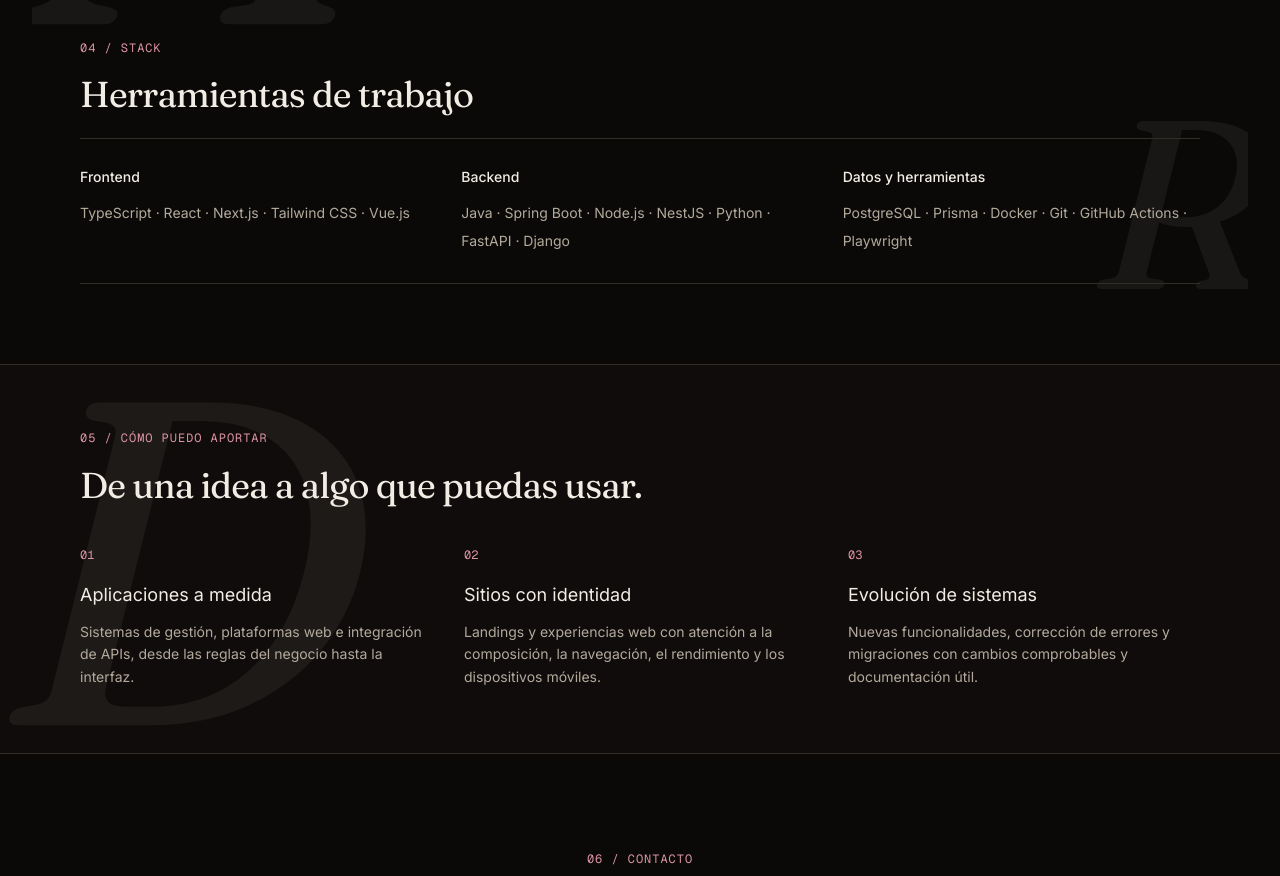
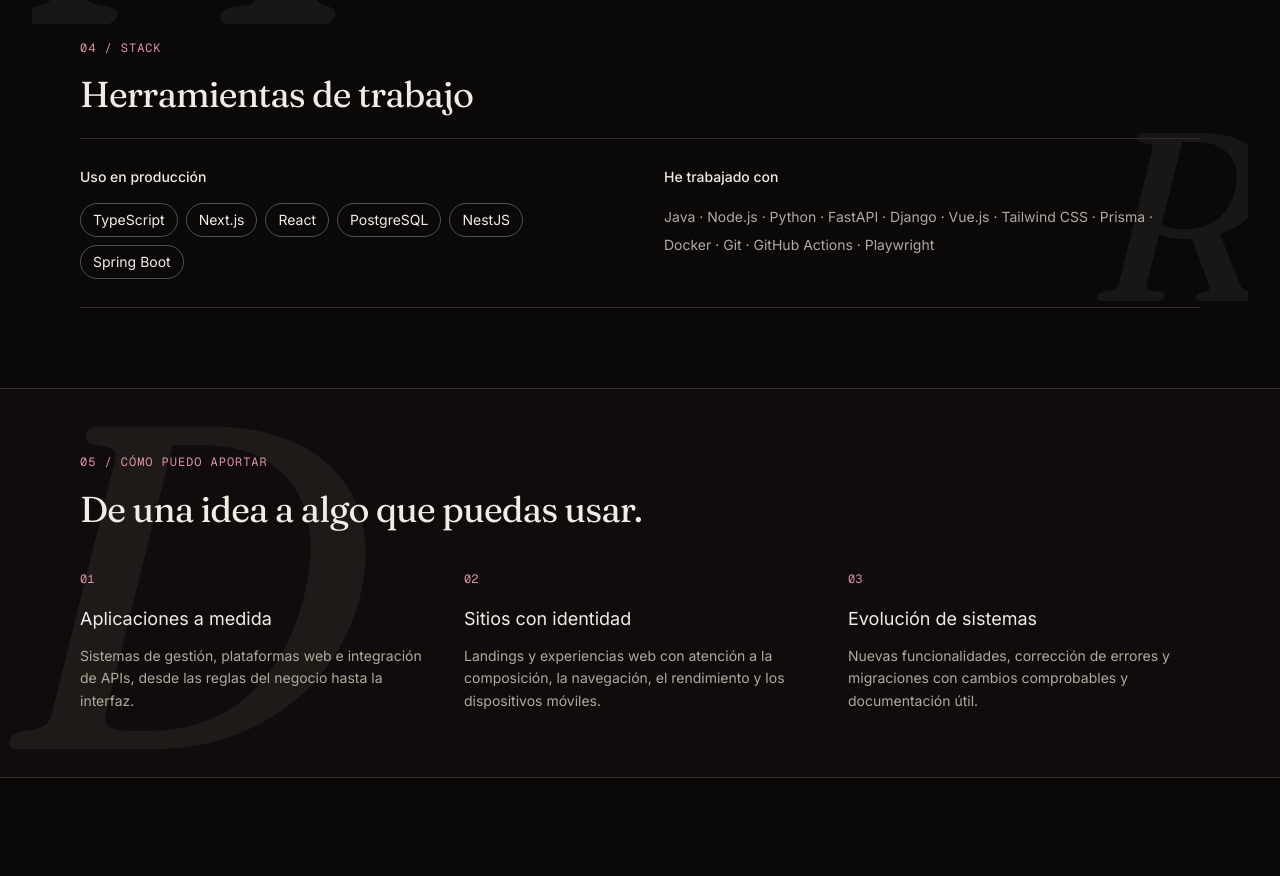
Before and after one commit to Gerardoprogramer/personal-site, a Next.js app: page / in a window 1280 px wide. Shown: the part 3400-4276 px from the top of the page. Built offline with nearby package versions, Linux system fonts and the light colour scheme.

Commit message:
feat(stack): split technologies into production use and worked with

```diff
--- a/components/sections/Stack.tsx
+++ b/components/sections/Stack.tsx
@@ -4,23 +4,34 @@ import { useTranslation } from "@/lib/i18n/context";
 import { BackgroundLetter } from "@/components/shared/BackgroundLetter";
 import { SectionHeader } from "@/components/shared/SectionHeader";
 
+// Every technology from the previous Frontend / Backend / Data groups is kept:
+// the first group lists what runs in shipped projects, the second the rest.
+const PRODUCTION = [
+  "TypeScript",
+  "Next.js",
+  "React",
+  "PostgreSQL",
+  "NestJS",
+  "Spring Boot",
+];
+
+const WORKED_WITH = [
+  "Java",
+  "Node.js",
+  "Python",
+  "FastAPI",
+  "Django",
+  "Vue.js",
+  "Tailwind CSS",
+  "Prisma",
+  "Docker",
+  "Git",
+  "GitHub Actions",
+  "Playwright",
+];
+
 export function Stack() {
   const { t } = useTranslation();
-  const groups = [
-    {
-      title: "Frontend",
-      items: "TypeScript · React · Next.js · Tailwind CSS · Vue.js",
-    },
-    {
-      title: "Backend",
-      items:
-        "Java · Spring Boot · Node.js · NestJS · Python · FastAPI · Django",
-    },
-    {
-      title: t.stack.data,
-      items: "PostgreSQL · Prisma · Docker · Git · GitHub Actions · Playwright",
-    },
-  ];
   return (
     <section id="stack" className="section-shell relative isolate pb-20">
       <BackgroundLetter letter="R" size="compact" />
@@ -31,15 +42,26 @@ export function Stack() {
         title={t.stack.title}
         className="mb-6"
       />
-      <div className="grid gap-6 border-y border-border py-7 md:grid-cols-3">
-        {groups.map((group) => (
-          <div key={group.title}>
-            <h3 className="mb-3 text-sm font-medium">{group.title}</h3>
-            <p className="text-sm leading-7 text-muted-foreground">
-              {group.items}
-            </p>
-          </div>
-        ))}
+      <div className="grid gap-8 border-y border-border py-7 md:grid-cols-2 md:gap-12">
+        <div>
+          <h3 className="mb-4 text-sm font-medium">{t.stack.production}</h3>
+          <ul className="flex flex-wrap gap-2">
+            {PRODUCTION.map((tech) => (
+              <li
+                key={tech}
+                className="rounded-full border border-foreground/30 px-3 py-1.5 text-sm text-foreground"
+              >
+                {tech}
+              </li>
+            ))}
+          </ul>
+        </div>
+        <div>
+          <h3 className="mb-4 text-sm font-medium">{t.stack.workedWith}</h3>
+          <p className="text-sm leading-7 text-muted-foreground">
+            {WORKED_WITH.join(" · ")}
+          </p>
+        </div>
       </div>
     </section>
   );
--- a/lib/i18n/en.json
+++ b/lib/i18n/en.json
@@ -179,7 +179,8 @@
   "stack": {
     "eyebrow": "Stack",
     "title": "Tools I work with",
-    "data": "Data and tooling"
+    "production": "Used in production",
+    "workedWith": "I have worked with"
   },
   "services": {
     "eyebrow": "How I can help",
--- a/lib/i18n/es.json
+++ b/lib/i18n/es.json
@@ -179,7 +179,8 @@
   "stack": {
     "eyebrow": "Stack",
     "title": "Herramientas de trabajo",
-    "data": "Datos y herramientas"
+    "production": "Uso en producción",
+    "workedWith": "He trabajado con"
   },
   "services": {
     "eyebrow": "Cómo puedo aportar",
```
